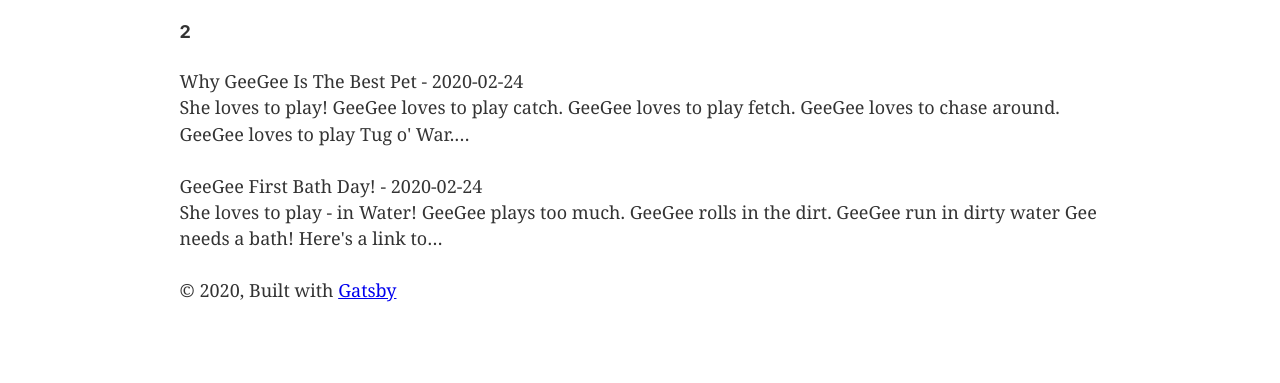
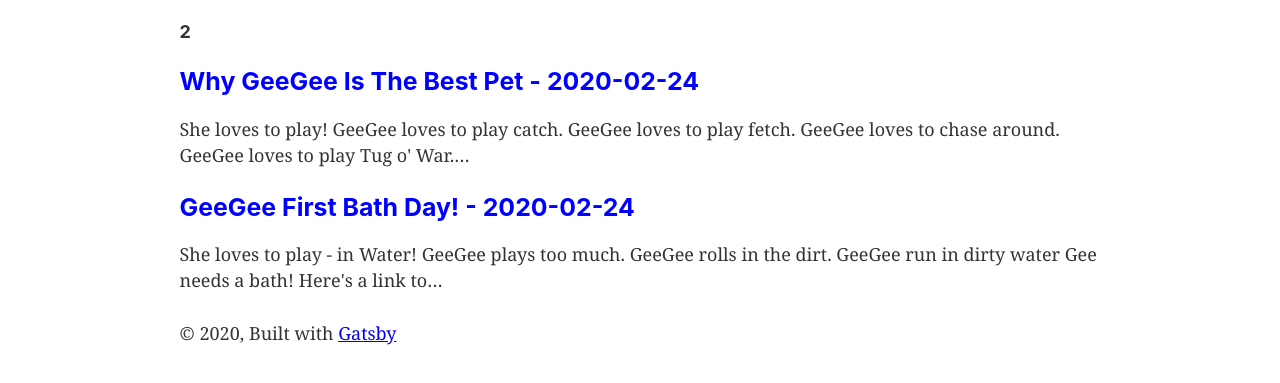
Before and after one commit to gertie-sheshe/geegee-gatsby, a Gatsby site: page / in a window 1280 px wide. Shown: the part 171-554 px from the top of the page. Built offline with nearby package versions, Linux system fonts and the light colour scheme; Gatsby itself is replaced by a stand-in of ours.

Commit message:
add styled components, make routing changes

```diff
--- a/gatsby-config.js
+++ b/gatsby-config.js
@@ -21,6 +21,7 @@
       },
     },
     `gatsby-transformer-remark`,
+    `gatsby-plugin-styled-components`,
     `gatsby-transformer-sharp`,
     `gatsby-plugin-sharp`,
     {
--- a/package.json
+++ b/package.json
@@ -5,19 +5,22 @@
   "version": "0.1.0",
   "author": "Kyle Mathews <mathews.kyle@gmail.com>",
   "dependencies": {
+    "babel-plugin-styled-components": "^1.10.7",
     "gatsby": "^2.19.7",
     "gatsby-image": "^2.2.39",
     "gatsby-plugin-manifest": "^2.2.39",
     "gatsby-plugin-offline": "^3.0.32",
     "gatsby-plugin-react-helmet": "^3.1.21",
     "gatsby-plugin-sharp": "^2.4.3",
+    "gatsby-plugin-styled-components": "^3.1.19",
     "gatsby-source-filesystem": "^2.1.46",
     "gatsby-transformer-remark": "^2.6.53",
     "gatsby-transformer-sharp": "^2.3.13",
     "prop-types": "^15.7.2",
     "react": "^16.12.0",
     "react-dom": "^16.12.0",
-    "react-helmet": "^5.2.1"
+    "react-helmet": "^5.2.1",
+    "styled-components": "^5.0.1"
   },
   "devDependencies": {
     "prettier": "^1.19.1"
--- a/src/markdown-pages/myfirst-bath.md
+++ b/src/markdown-pages/myfirst-bath.md
@@ -13,4 +13,4 @@
 
 > Learn how to clean a Maltese
 
-<iframe width="560" height="315" allow="accelerometer; autoplay; encrypted-media" src="https://www.youtube.com/watch?v=8HYtZCph9EY" allowfullscreen></iframe>
+<iframe width="560" height="315" src="https://www.youtube.com/watch?v=8HYtZCph9EY" frameborder="0" allow="accelerometer; autoplay; encrypted-media; gyroscope; picture-in-picture" allowfullscreen></iframe>
--- a/src/pages/index.js
+++ b/src/pages/index.js
@@ -1,8 +1,18 @@
 import React from "react"
-import { graphql } from "gatsby"
+import { graphql, Link } from "gatsby"
+import styled from "styled-components"
 
 import Layout from "../components/layout"
 import SEO from "../components/seo"
+
+const BlogLink = styled(Link)`
+  text-decoration: none;
+`
+
+const BlogTitle = styled.h3`
+  margin-bottom: 20px;
+  color: blue;
+`
 
 export default ({ data }) => (
   <Layout>
@@ -12,9 +22,11 @@
       <h4>{data.allMarkdownRemark.totalCount}</h4>
       {data.allMarkdownRemark.edges.map(({ node }) => (
         <div key={node.id}>
-          <span>
-            {node.frontmatter.title} - {node.frontmatter.date}
-          </span>
+          <BlogLink to={node.fields.slug}>
+            <BlogTitle>
+              {node.frontmatter.title} - {node.frontmatter.date}
+            </BlogTitle>
+          </BlogLink>
           <p>{node.excerpt}</p>
         </div>
       ))}
@@ -24,7 +36,7 @@
 
 export const query = graphql`
   query {
-    allMarkdownRemark {
+    allMarkdownRemark(sort: { fields: [frontmatter___date], order: DESC }) {
       totalCount
       edges {
         node {
@@ -32,6 +44,9 @@
             date
             title
           }
+          fields {
+            slug
+          }
           excerpt
         }
       }
```
Also changed, not shown: 1 other file.
